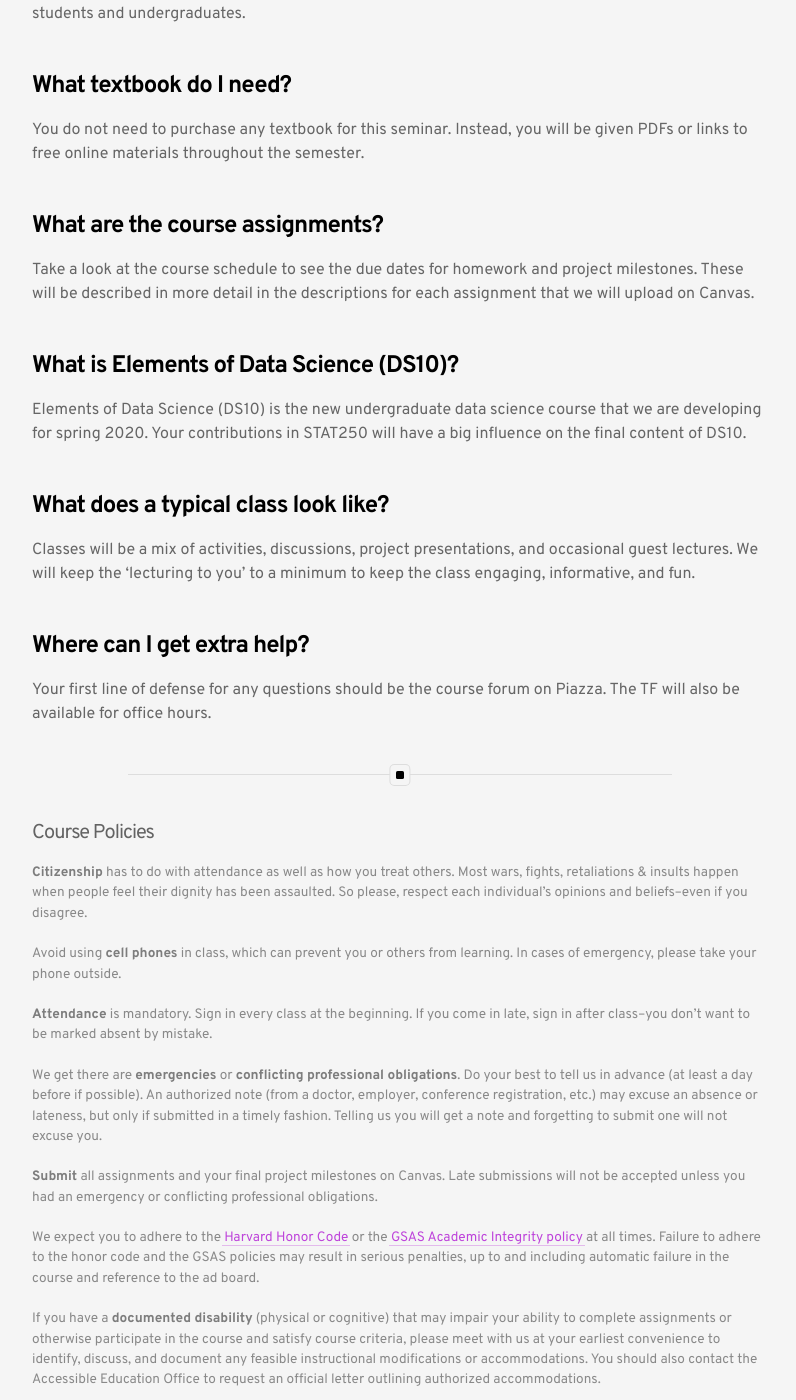
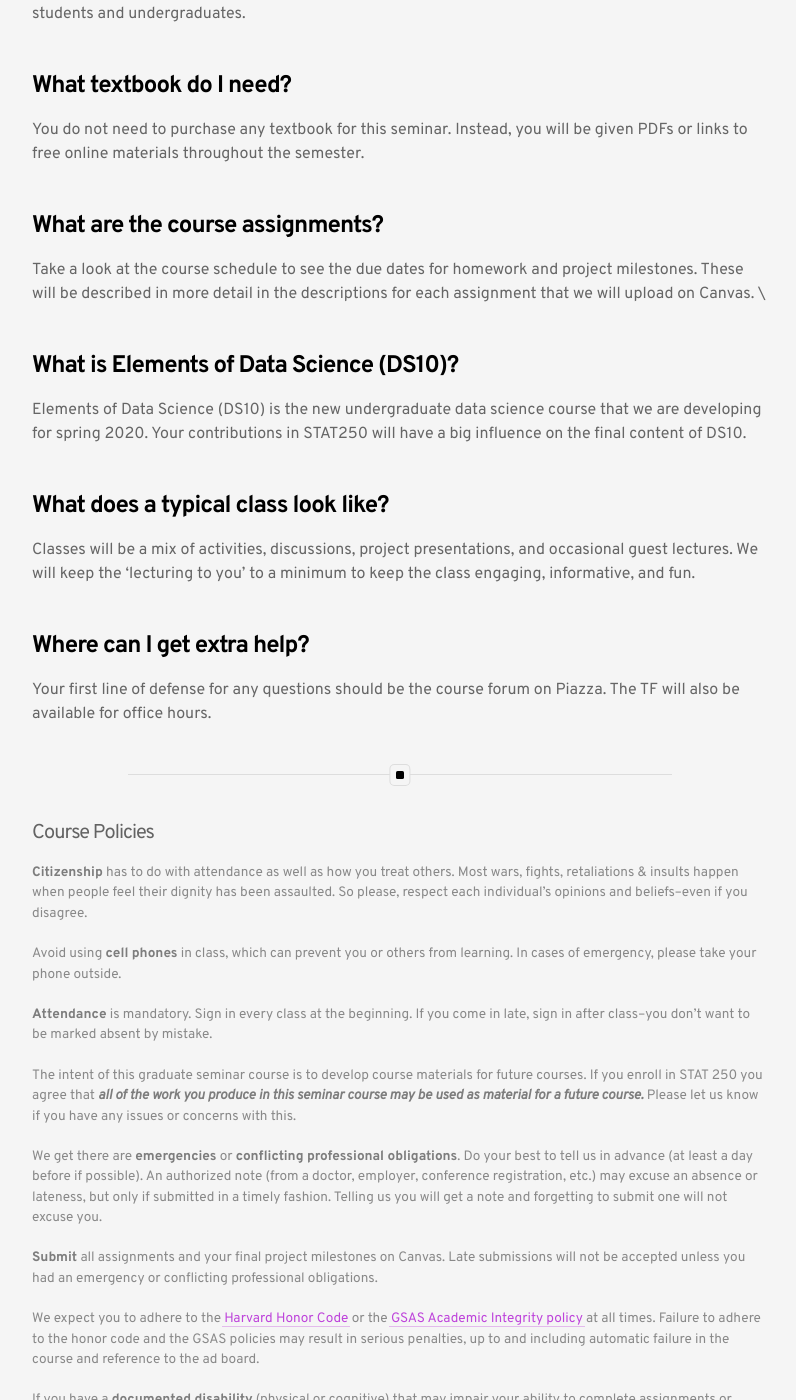
Before and after one commit to stat250/website, a Jekyll site: the page built from 2019/syllabus.md, in a window 1280 px wide and 1400 px high, scrolled down 2477 px. Shown: the whole window, without its empty margins (240-1036 px from the left). Built offline with Jekyll 4.4.1, drawn with Linux system fonts in a browser that asks for light colours.

Commit message:
Added language about IP

```diff
--- a/2019/syllabus.md
+++ b/2019/syllabus.md
@@ -66,7 +66,7 @@ You do not need to purchase any textbook for this seminar. Instead, you will be
 
 ### What are the course assignments?
 
-Take a look at the course schedule to see the due dates for homework and project milestones. These will be described in more detail in the descriptions for each assignment that we will upload on Canvas.
+Take a look at the course schedule to see the due dates for homework and project milestones. These will be described in more detail in the descriptions for each assignment that we will upload on Canvas. \
 
 ### What is Elements of Data Science (DS10)?
 
@@ -94,6 +94,9 @@ Avoid using **cell phones** in class, which can prevent you or others from learn
 **Attendance** is mandatory. Sign in every class at the beginning. If you come in late, sign in after class--you don't want to be marked absent by mistake.
 {: .smaller .lighter}
 
+The intent of this graduate seminar course is to develop course materials for future courses. If you enroll in STAT 250 you agree that ***all of the work you produce in this seminar course may be used as material for a future course.*** Please let us know if you have any issues or concerns with this.
+{: .smaller .lighter}
+
 We get there are **emergencies** or **conflicting professional obligations**. Do your best to tell us in advance (at least a day before if possible). An authorized note (from a doctor, employer, conference registration, etc.) may excuse an absence or lateness, but only if submitted in a timely fashion. Telling us you will get a note and forgetting to submit one will not excuse you.
 {: .smaller .lighter}
 
```
